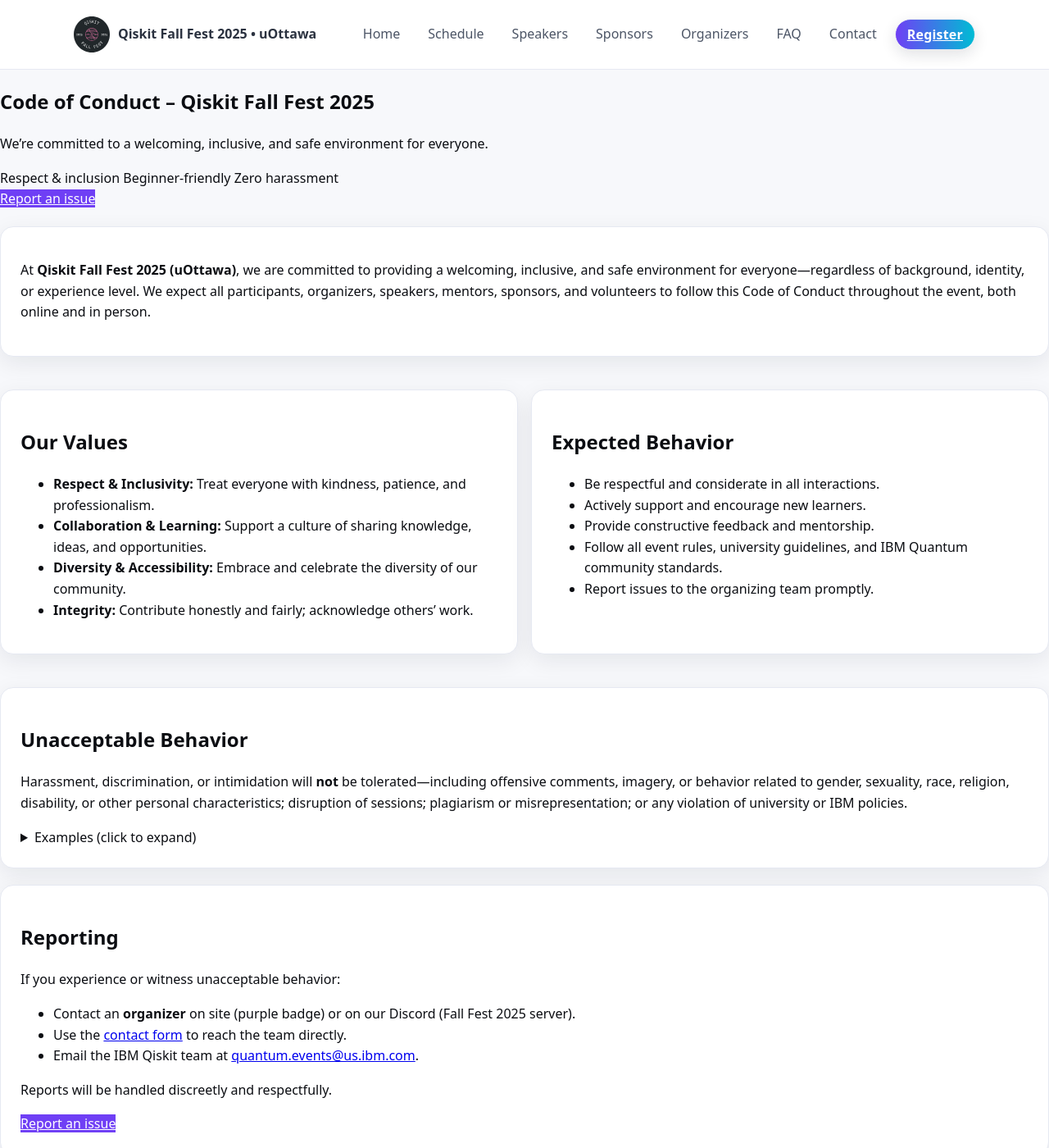
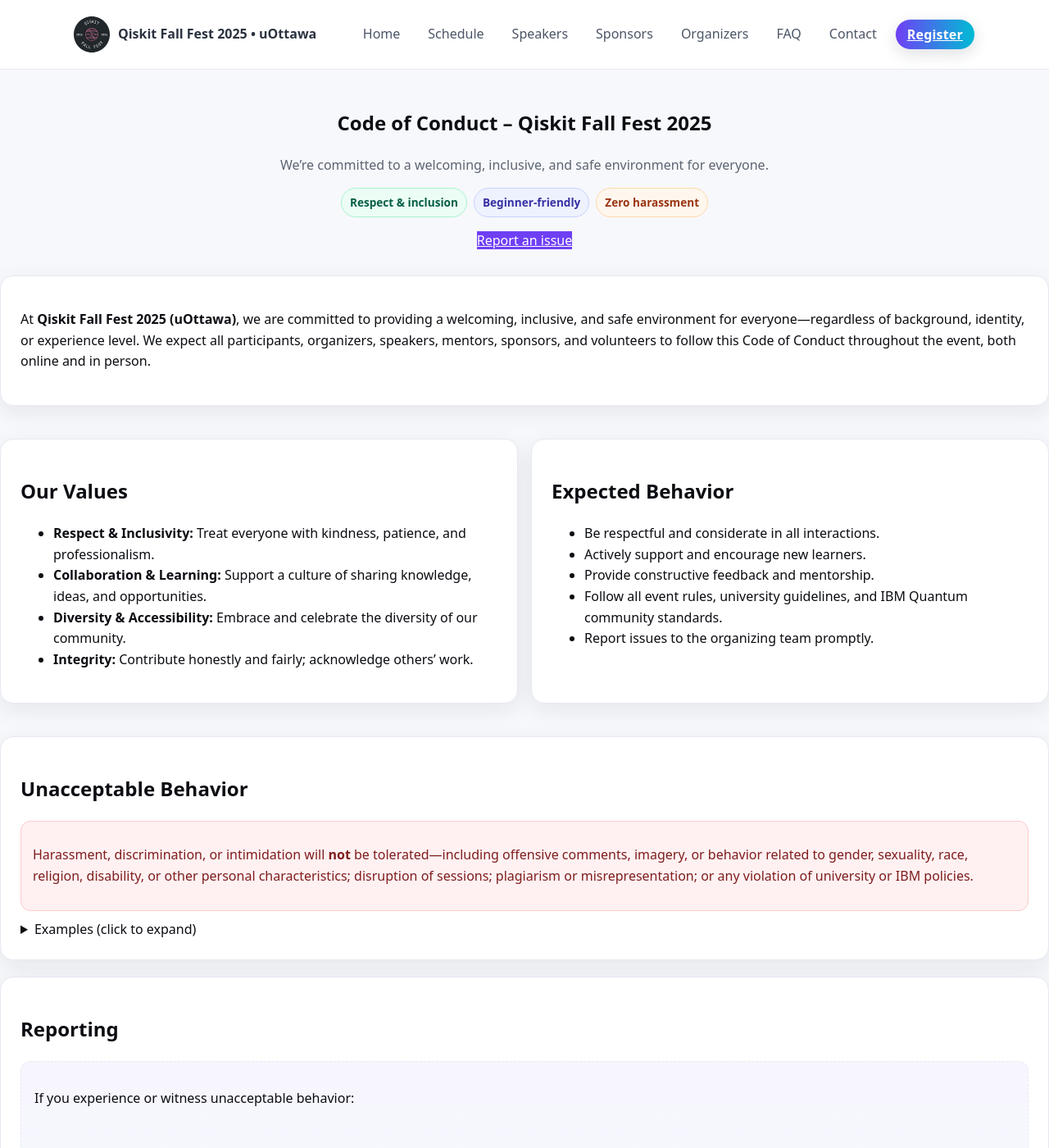
Before and after one commit to utkarshh-singh/fall-fest-2025-website, a Jekyll site: the page built from CODE_OF_CONDUCT.md, in a window 1280 px wide and 1400 px high. Shown: the whole window at 82% size. Built offline with Jekyll 4.4.1, drawn with Linux system fonts in a browser that asks for light colours.

Commit message:
Update style.css

```diff
--- a/assets/style.css
+++ b/assets/style.css
@@ -235,3 +235,32 @@
   .header-cta{ display:none; }
   .show-mobile{ display:block; }
 }
+
+/* Code of Conduct polish */
+.coc-hero{text-align:center;padding:26px 0 10px}
+.coc-hero .lead{color:var(--muted);margin:6px 0 14px}
+.badge-row{display:flex;gap:8px;justify-content:center;flex-wrap:wrap;margin:10px 0 16px}
+.badge{display:inline-block;font-weight:600;font-size:.85rem;padding:6px 10px;border-radius:999px;border:1px solid var(--border);background:#fff}
+.badge.ok{background:#ecfdf5;border-color:#a7f3d0;color:#065f46}
+.badge.info{background:#eef2ff;border-color:#c7d2fe;color:#3730a3}
+.badge.warn{background:#fff7ed;border-color:#fed7aa;color:#9a3412}
+
+.callout{border:1px solid var(--border);border-radius:12px;padding:12px 14px;background:var(--card);margin:10px 0}
+.callout.danger{border-color:#fecaca;background:#fff1f2;color:#7f1d1d}
+html[data-theme="dark"] .callout.danger{background:#2a1113;border-color:#7f1d1d;color:#fecaca}
+
+.report-box{display:grid;gap:10px;padding:16px;border:1px dashed var(--border);border-radius:12px;background:linear-gradient(0deg,rgba(0,188,212,.05),rgba(111,63,245,.05))}
+.report-box .btn{width:max-content}
+
+.timeline{counter-reset:step;list-style:none;padding-left:0;display:grid;gap:10px}
+.timeline li{position:relative;padding-left:32px}
+.timeline li::before{counter-increment:step;content:counter(step);position:absolute;left:0;top:0;width:22px;height:22px;border-radius:999px;background:linear-gradient(90deg,var(--brand),var(--accent));color:#fff;font-weight:700;display:grid;place-items:center;font-size:.85rem}
+
+/* make anchored headings visible under sticky header */
+[id]{scroll-margin-top:90px}
+
+/* Optional: nicer printout */
+@media print{
+  .site-header,.site-footer,.btn{display:none!important}
+  .card{box-shadow:none;border:1px solid #ccc}
+}
```
